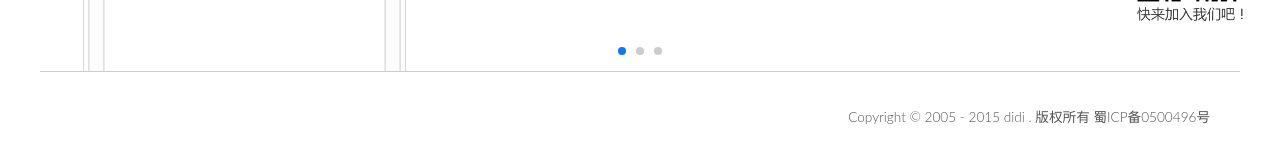
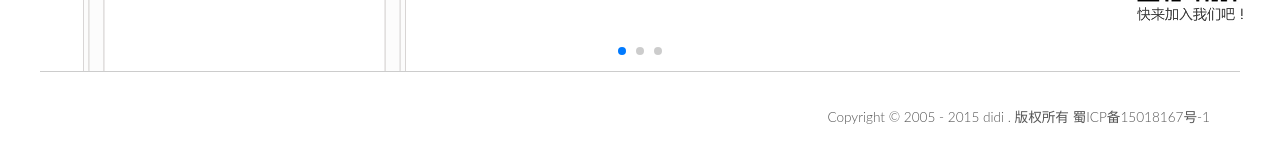
Before and after one commit to sufish/sufish.github.io, a Jekyll site: the page built from index.html, in a window 1280 px wide. Shown: the part 622-785 px from the top of the page. Built offline with Jekyll 4.4.1, drawn with Linux system fonts in a browser that asks for light colours.

Commit message:
Update footer.html

```diff
--- a/_includes/footer.html
+++ b/_includes/footer.html
@@ -4,7 +4,7 @@
 <div class="f-underline"></div>
 <div id="f">
     <div class="container">
-        <p id="f-t" class="footer-text text-right"><small> Copyright © 2005 - 2015 didi .  版权所有 蜀ICP备0500496号</small></p>
+        <p id="f-t" class="footer-text text-right"><small> Copyright © 2005 - 2015 didi .  版权所有 蜀ICP备15018167号-1</small></p>
     </div>
     <!-- container -->
 </div><!-- Footer -->
```
